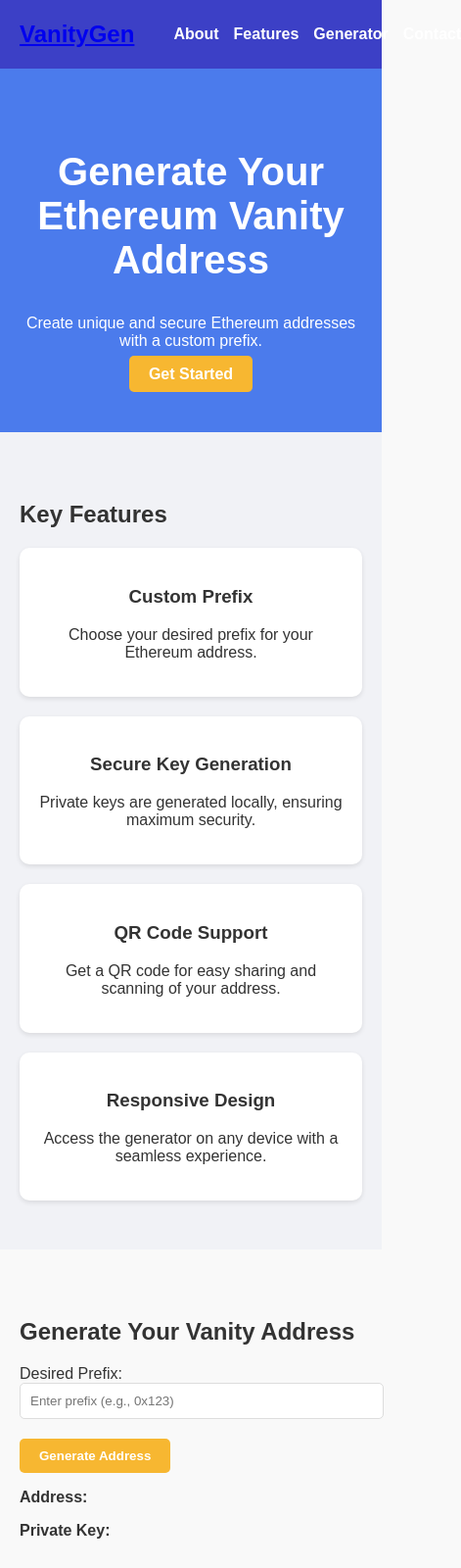
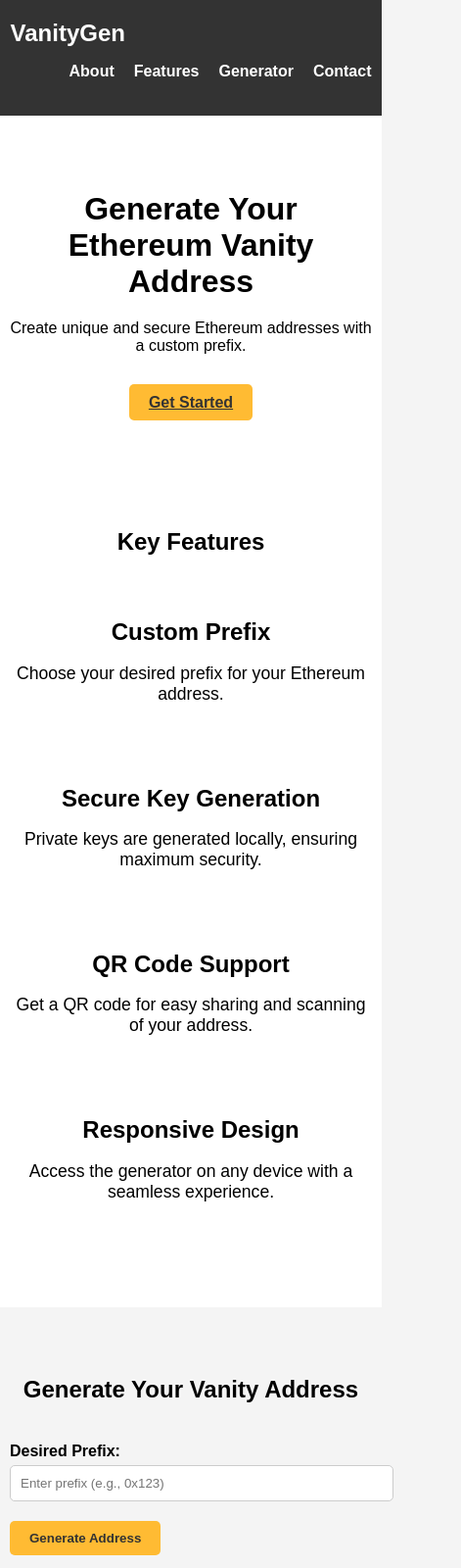
Before and after one commit to sh33ikh/vanity-address-generator, a plain HTML site: page index.html in a window 390 px wide. Shown: the top 1600 px of the page at 98% size, 471 px wide, since content can reach past the window. Drawn offline with Linux system fonts and the light colour scheme; a script that the page names is missing.

Commit message:
Update styles.css

```diff
--- a/css/styles.css
+++ b/css/styles.css
@@ -1,120 +1,221 @@
+/* css/styles.css */
+
 body {
   font-family: Arial, sans-serif;
   margin: 0;
   padding: 0;
-  color: #333;
-  background: #f9f9f9;
+  background-color: #f4f4f4;
 }
 
-header {
-  background: #3c40c6;
+.container {
+  max-width: 1200px;
+  margin: 0 auto;
+  padding: 20px;
+}
+
+.header {
+  background-color: #333;
   color: #fff;
   padding: 10px 0;
-  position: sticky;
-  top: 0;
-  z-index: 1000;
 }
 
-.navbar .container {
+.navbar {
   display: flex;
   justify-content: space-between;
   align-items: center;
-  padding: 0 20px;
 }
 
-.navbar .logo {
-  font-size: 1.5em;
+.logo {
+  font-size: 1.5rem;
   font-weight: bold;
+  text-decoration: none;
+  color: #fff;
 }
 
 .nav-links {
   list-style: none;
   display: flex;
-  gap: 15px;
+}
+
+.nav-links li {
+  margin-left: 20px;
 }
 
 .nav-links a {
   text-decoration: none;
   color: #fff;
   font-weight: bold;
+  transition: color 0.3s;
+}
+
+.nav-links a:hover {
+  color: #ffbb33;
 }
 
 .hero-section {
-  background: #4b7bec;
-  color: white;
   text-align: center;
-  padding: 50px 20px;
+  padding: 80px 0;
+  background-color: #fff;
 }
 
 .hero-section h1 {
-  font-size: 2.5em;
+  font-size: 2.5rem;
+  margin-bottom: 20px;
+}
+
+.hero-section p {
+  font-size: 1.2rem;
+  margin-bottom: 40px;
 }
 
 .btn-primary {
-  background: #f7b731;
-  color: #fff;
+  background-color: #ffbb33;
+  color: #333;
   padding: 10px 20px;
   border: none;
   border-radius: 5px;
   font-weight: bold;
-  text-decoration: none;
   cursor: pointer;
+  transition: background-color 0.3s;
 }
 
 .btn-primary:hover {
-  background: #ffa502;
+  background-color: #ffc966;
 }
 
 .features-section {
-  background: #f1f2f6;
-  padding: 50px 20px;
+  background-color: #fff;
+  padding: 80px 0;
+}
+
+.features-section h2 {
+  font-size: 2rem;
+  margin-bottom: 40px;
+  text-align: center;
 }
 
 .features {
   display: flex;
-  gap: 20px;
   flex-wrap: wrap;
+  justify-content: space-between;
 }
 
 .feature-item {
-  flex: 1 1 calc(50% - 20px);
-  background: #fff;
-  padding: 20px;
-  border-radius: 10px;
-  box-shadow: 0 2px 5px rgba(0, 0, 0, 0.1);
+  flex: 1 1 30%;
+  margin-bottom: 40px;
   text-align: center;
 }
 
+.feature-item h3 {
+  font-size: 1.5rem;
+  margin-bottom: 10px;
+}
+
+.feature-item p {
+  font-size: 1.1rem;
+}
+
 .generator-section {
-  padding: 50px 20px;
+  background-color: #f4f4f4;
+  padding: 80px 0;
+}
+
+.generator-section h2 {
+  font-size: 2rem;
+  margin-bottom: 40px;
+  text-align: center;
 }
 
 .form-group {
   margin-bottom: 20px;
 }
 
-input[type="text"] {
+.form-group label {
+  font-weight: bold;
+  display: block;
+  margin-bottom: 5px;
+}
+
+.form-group input {
   width: 100%;
   padding: 10px;
-  border: 1px solid #ddd;
+  border: 1px solid #ccc;
   border-radius: 5px;
 }
 
+.output {
+  background-color: #fff;
+  padding: 20px;
+  border-radius: 5px;
+  margin-top: 20px;
+}
+
+.output.hidden {
+  display: none;
+}
+
 .footer {
-  background: #3c40c6;
+  background-color: #333;
   color: #fff;
+  padding: 20px 0;
   text-align: center;
-  padding: 20px 10px;
 }
 
 .social-links {
   list-style: none;
-  display: flex;
-  justify-content: center;
-  gap: 10px;
+  padding: 0;
+  margin: 0;
 }
 
-.social-links a img {
-  width: 20px;
-  height: 20px;
+.social-links li {
+  display: inline-block;
+  margin: 0 10px;
 }
+
+.social-links a {
+  color: #fff;
+  font-size: 1.5rem;
+  transition: color 0.3s;
+}
+
+.social-links a:hover {
+  color: #ffbb33;
+}
+
+@media (max-width: 768px) {
+  .container {
+    padding: 10px;
+  }
+
+  .hero-section {
+    padding: 40px 0;
+  }
+
+  .hero-section h1 {
+    font-size: 2rem;
+  }
+
+  .hero-section p {
+    font-size: 1rem;
+  }
+
+  .features-section {
+    padding: 40px 0;
+  }
+
+  .features-section h2 {
+    font-size: 1.5rem;
+  }
+
+  .feature-item {
+    flex: 1 1 100%;
+  }
+
+  .generator-section {
+    padding: 40px 0;
+  }
+
+  .generator-section h2 {
+    font-size: 1.5rem;
+  }
+}
```
